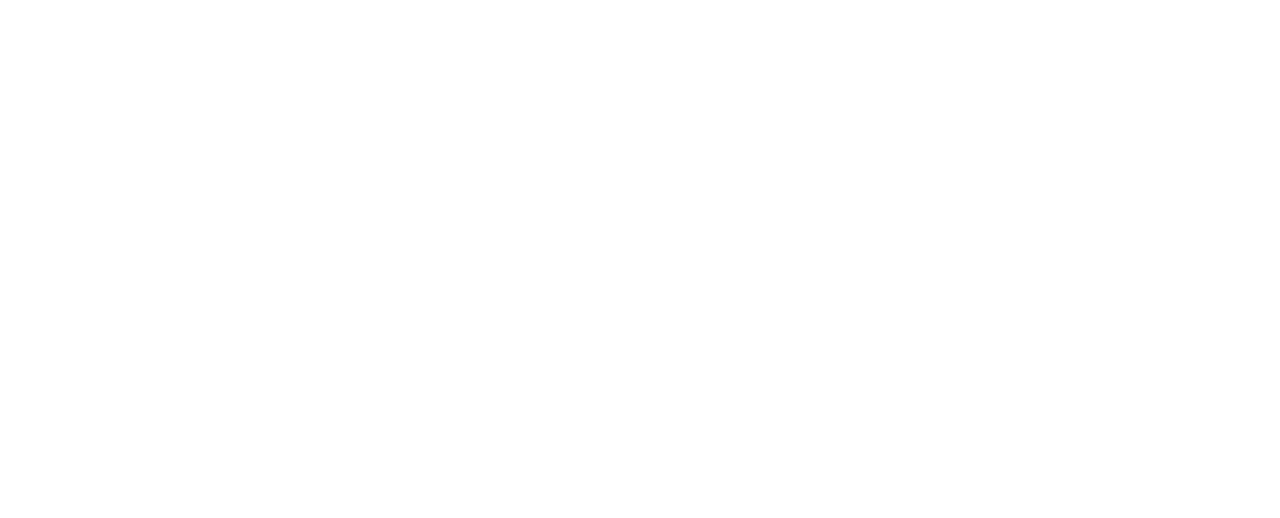
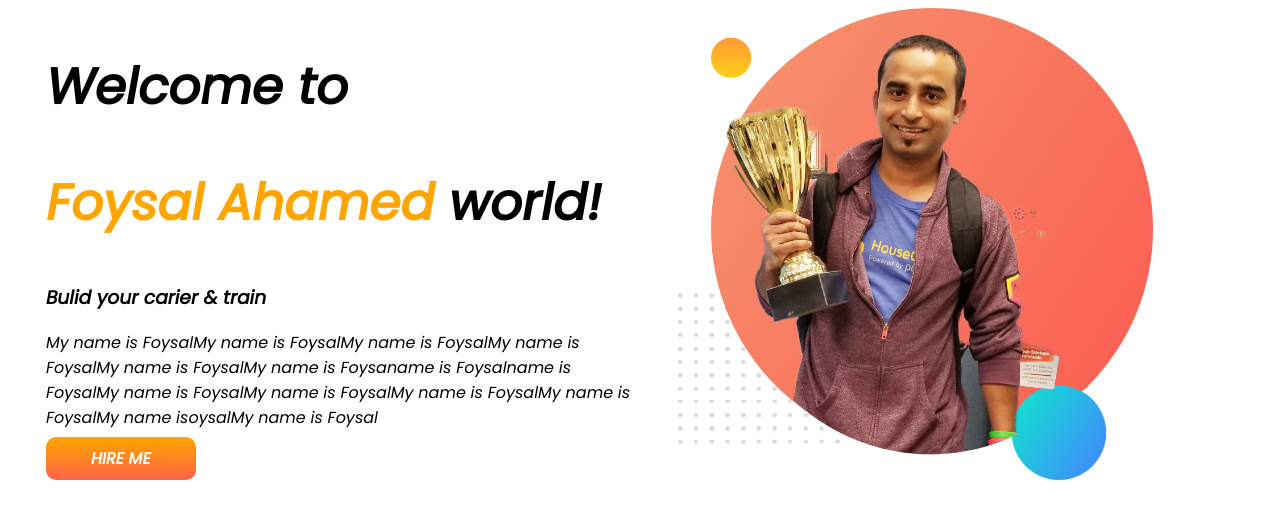
Before and after one commit to Ftfoysal/developer-portfolio, a plain HTML site: page index.html in a window 1280 px wide. Drawn offline with Linux system fonts and the light colour scheme.

Commit message:
new commit

```diff
--- a/index.html
+++ b/index.html
@@ -1,12 +1,40 @@
 <!DOCTYPE html>
 <html lang="en">
+
 <head>
     <meta charset="UTF-8">
     <meta http-equiv="X-UA-Compatible" content="IE=edge">
     <meta name="viewport" content="width=device-width, initial-scale=1.0">
     <title>Foysal new portfolio</title>
+    <link rel="preconnect" href="https://fonts.googleapis.com">
+    <link rel="preconnect" href="https://fonts.gstatic.com" crossorigin>
+    <link href="https://fonts.googleapis.com/css2?family=Poppins:ital@1&display=swap" rel="stylesheet">
+    <link rel="stylesheet" href="style.css">
+
 </head>
+
 <body>
+    <section>
+        <div class="half-width">
+            <h1>Welcome to </h1>
+            <h1> <span class="orange-color">Foysal Ahamed</span> world!</h1>
+            <h3> Bulid your carier & train </h3>
+            <p> My name is FoysalMy name is FoysalMy name is FoysalMy name is FoysalMy name is FoysalMy name is
+                Foysaname is
+                Foysalname is FoysalMy name is FoysalMy name is FoysalMy name is FoysalMy name is FoysalMy name
+                isoysalMy
+                name is Foysal</p>
+            <a class="link-hire" target="blank" href="www.google.com">HIRE ME</a>
+        </div>
+
+        <div class="half-width">
+            <img src="images/jhankar.png" alt="">
+        </div>
+
+    </section>
+
+
 
 </body>
+
 </html>
--- a/style.css
+++ b/style.css
@@ -0,0 +1,32 @@
+body{
+    font-family: 'Poppins', sans-serif;
+}
+
+h1{
+    font-size: 50px;
+}
+
+.orange-color{
+    color:orange ;
+}
+
+section{
+    display: flex;
+}
+.half-width{
+    padding-left:3% ;
+    width: 50%;
+}
+
+.half-width img{
+    width: 80%;
+}
+
+.link-hire{
+    text-decoration: none;
+    background-image: linear-gradient(orange, tomato);
+    padding: 10px 45px;
+    font-weight: 700;
+    color: white;
+    border-radius: 10px;
+}
```
Also changed, not shown: images/dream-bg.png (added), images/exp-bg.png (added), images/jhankar.png (added), images/jhankar2.png (added), images/my-bg.png (added), images/my-bg2.png (added), images/top-banner.png (added).
